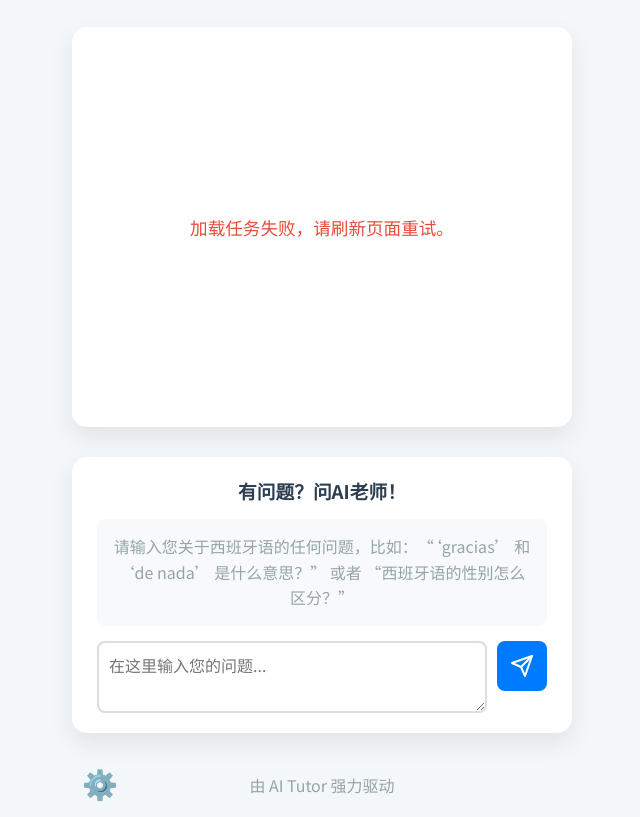
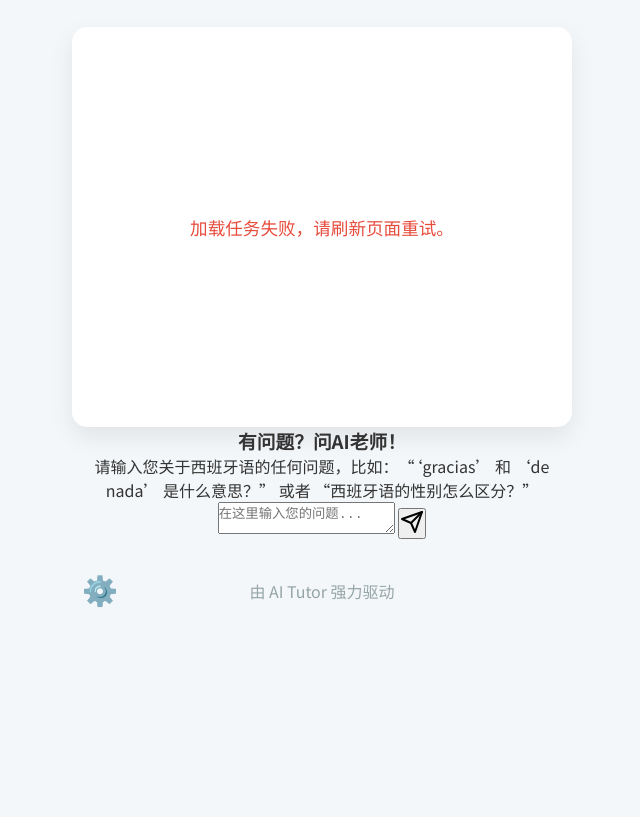
Before and after one commit to tomyangse/esaitutor, a website: page index.html in a window 1280 px wide. Shown: the part 109-926 px from the top of the page, without its empty margins (318-958 px from the left). After the commit the page ends 800 px from the top, so only its background shows below. Drawn offline with Linux system fonts and the light colour scheme; no server answers.

Commit message:
Update style.css

```diff
--- a/style.css
+++ b/style.css
@@ -486,82 +486,3 @@ footer {
     color: #555;
     font-style: italic;
 }
-
-/* --- AI问答模块 --- */
-.ai-chat-container {
-    margin-top: 30px;
-    background-color: #fff;
-    border-radius: 15px;
-    box-shadow: 0 10px 25px rgba(0, 0, 0, 0.08);
-    padding: 20px 25px;
-    text-align: left;
-}
-
-.ai-chat-container h3 {
-    text-align: center;
-    color: #2c3e50;
-    margin-bottom: 15px;
-}
-
-.chat-response {
-    background-color: #f8f9fa;
-    border-radius: 8px;
-    padding: 15px;
-    min-height: 100px;
-    margin-bottom: 15px;
-    line-height: 1.6;
-    color: #333;
-    display: flex;
-    justify-content: center;
-    align-items: center;
-}
-
-.chat-response .placeholder {
-    color: #95a5a6;
-    text-align: center;
-}
-
-.chat-form {
-    display: flex;
-    gap: 10px;
-}
-
-#ai-chat-input {
-    flex-grow: 1;
-    border: 2px solid #ddd;
-    border-radius: 8px;
-    padding: 10px;
-    font-size: 1em;
-    font-family: 'Noto Sans SC', sans-serif;
-    resize: vertical;
-    transition: border-color 0.2s ease;
-}
-
-#ai-chat-input:focus {
-    outline: none;
-    border-color: #007bff;
-}
-
-#ai-chat-submit {
-    flex-shrink: 0;
-    background-color: #007bff;
-    color: white;
-    border: none;
-    border-radius: 8px;
-    width: 50px;
-    height: 50px;
-    cursor: pointer;
-    display: flex;
-    justify-content: center;
-    align-items: center;
-    transition: background-color 0.2s ease;
-}
-
-#ai-chat-submit:hover {
-    background-color: #0056b3;
-}
-
-#ai-chat-submit:disabled {
-    background-color: #aaa;
-    cursor: not-allowed;
-}
```
